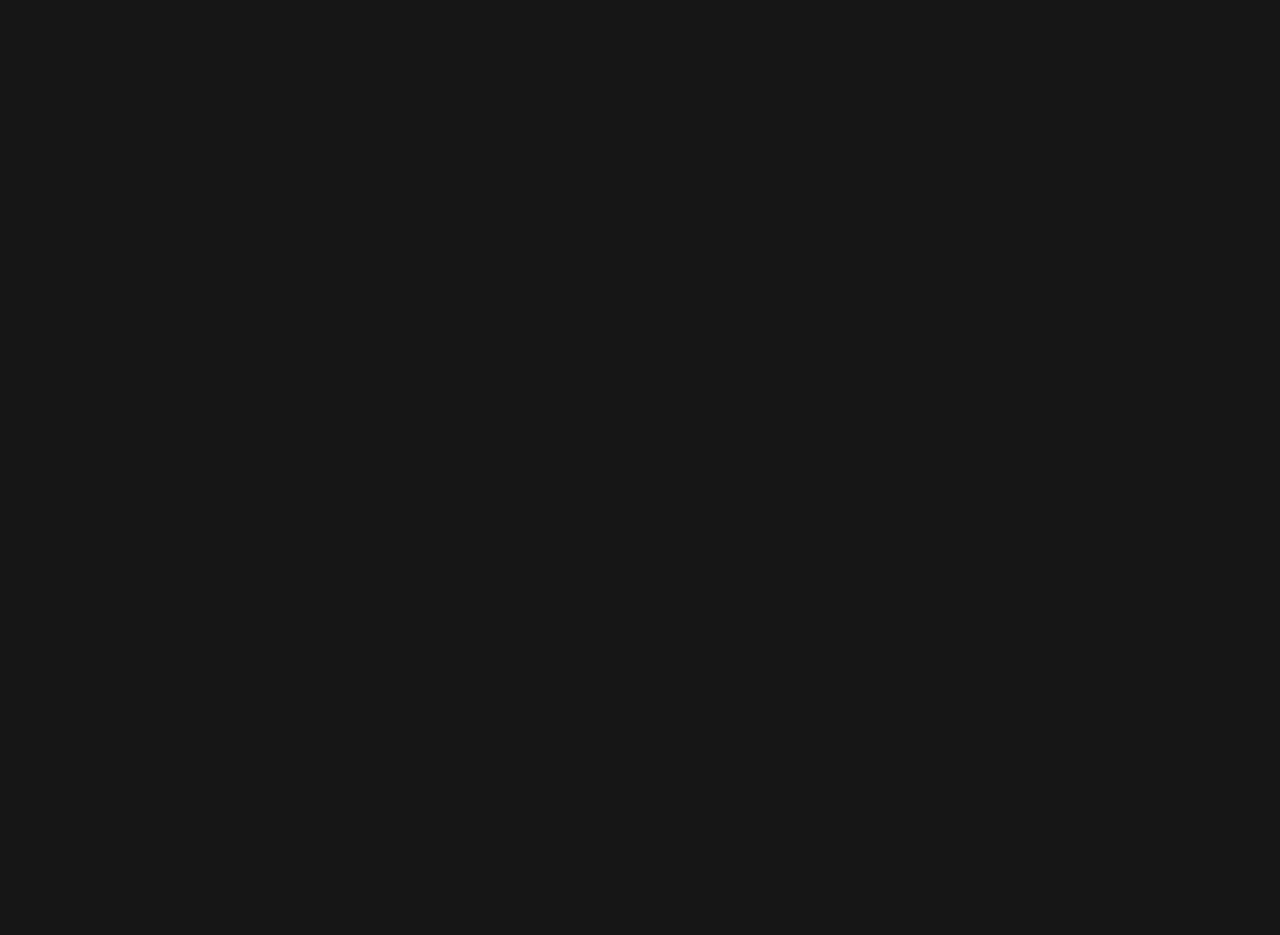
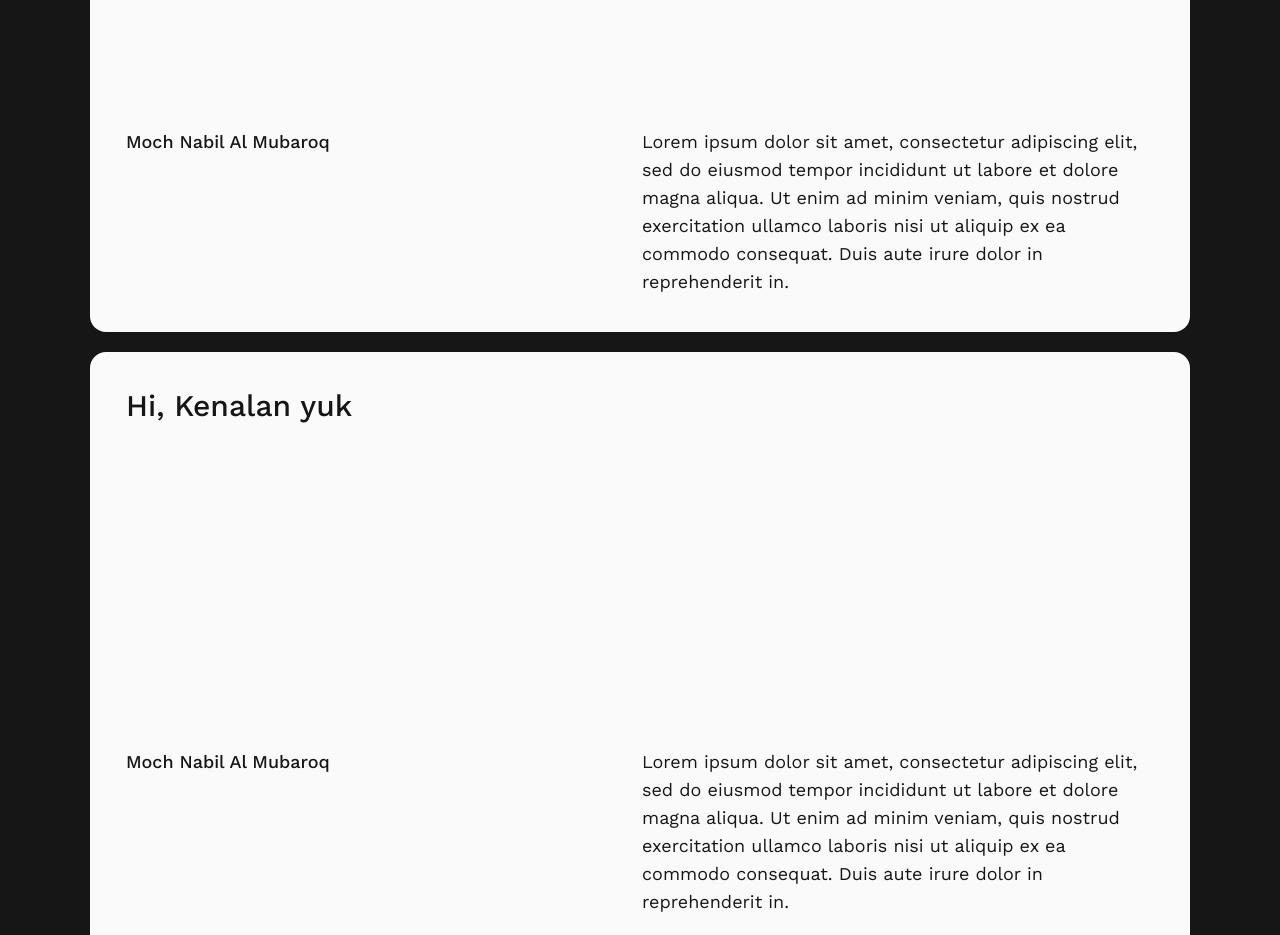
Before and after one commit to qobilbaroq/portofolio, a Next.js app: page / in a window 1280 px wide. Shown: the part 1000-1935 px from the top of the page. Before the commit the page ends 800 px from the top, so only its background shows below. Built offline with nearby package versions, Linux system fonts and the light colour scheme.

Commit message:
add:saveral  page

```diff
--- a/app/globals.css
+++ b/app/globals.css
@@ -42,8 +42,8 @@
 @layer utilities {
   .auto-card{
     @apply rounded-2xl mt-5
-    w-full
-    h-64
+    w-[340px]
+    h-[525px]
     md:w-[700px] md:h-[400px]
     lg:w-[900px] lg:h-[500px]
     xl:w-[1100px] xl:h-[600px]
--- a/app/page.jsx
+++ b/app/page.jsx
@@ -1,11 +1,23 @@
 import Navbar from '@/components/layout/Navbar'
+import About from '@/components/section/About';
+import Contact from '@/components/section/Contact';
+import Experience from '@/components/section/Experience';
 import { Main } from '@/components/section/Main';
+import Pengenalan from '@/components/section/Pengenalan';
+import Projects from '@/components/section/Projects';
+import Skills from '@/components/section/Skills';
 
 export default function Home() {
   return (
     <div className='flex flex-col justify-start items-center min-h-screen'>
     <Navbar/>
     <Main/>
+    <Pengenalan/>
+    <About/>
+    <Skills/>
+    <Projects/>
+    <Experience/>
+    <Contact/>
     </div>
   );
 }
--- /dev/null
+++ b/components/section/About.jsx
@@ -0,0 +1,22 @@
+import React from 'react'
+
+const About = () => {
+  return (
+    <div className="flex flex-col justify-between md:p-9 p-5 auto-card bg-foreground text-background">
+      <h1 className="text-3xl font-medium">Hi, Kenalan yuk</h1>
+      <div className="flex flex-col md:flex-row justify-between gap-7">
+        <div className="md:w-1/3 font-medium text-lg">Moch Nabil Al Mubaroq </div>
+
+        <div className="md:w-lg text-lg ">
+          Lorem ipsum dolor sit amet, consectetur adipiscing elit, sed do
+          eiusmod tempor incididunt ut labore et dolore magna aliqua. Ut enim ad
+          minim veniam, quis nostrud exercitation ullamco laboris nisi ut
+          aliquip ex ea commodo consequat. Duis aute irure dolor in
+          reprehenderit in.
+        </div>
+      </div>
+    </div>
+  )
+}
+
+export default About
--- /dev/null
+++ b/components/section/Contact.jsx
@@ -0,0 +1,22 @@
+import React from 'react'
+
+const Contact = () => {
+  return (
+    <div className="flex flex-col justify-between md:p-9 p-5 auto-card bg-foreground text-background">
+      <h1 className="text-3xl font-medium">Hi, Kenalan yuk</h1>
+      <div className="flex flex-col md:flex-row justify-between gap-7">
+        <div className="md:w-1/3 font-medium text-lg">Moch Nabil Al Mubaroq </div>
+
+        <div className="md:w-lg text-lg ">
+          Lorem ipsum dolor sit amet, consectetur adipiscing elit, sed do
+          eiusmod tempor incididunt ut labore et dolore magna aliqua. Ut enim ad
+          minim veniam, quis nostrud exercitation ullamco laboris nisi ut
+          aliquip ex ea commodo consequat. Duis aute irure dolor in
+          reprehenderit in.
+        </div>
+      </div>
+    </div>
+  )
+}
+
+export default Contact
--- /dev/null
+++ b/components/section/Experience.jsx
@@ -0,0 +1,22 @@
+import React from 'react'
+
+const Experience = () => {
+  return (
+    <div className="flex flex-col justify-between md:p-9 p-5 auto-card bg-foreground text-background">
+      <h1 className="text-3xl font-medium">Hi, Kenalan yuk</h1>
+      <div className="flex flex-col md:flex-row justify-between gap-7">
+        <div className="md:w-1/3 font-medium text-lg">Moch Nabil Al Mubaroq </div>
+
+        <div className="md:w-lg text-lg ">
+          Lorem ipsum dolor sit amet, consectetur adipiscing elit, sed do
+          eiusmod tempor incididunt ut labore et dolore magna aliqua. Ut enim ad
+          minim veniam, quis nostrud exercitation ullamco laboris nisi ut
+          aliquip ex ea commodo consequat. Duis aute irure dolor in
+          reprehenderit in.
+        </div>
+      </div>
+    </div>
+  )
+}
+
+export default Experience
--- /dev/null
+++ b/components/section/Pengenalan.jsx
@@ -0,0 +1,22 @@
+import React from "react";
+
+const Pengenalan = () => {
+  return (
+    <div className="flex flex-col justify-between md:p-9 p-5 auto-card bg-foreground text-background">
+      <h1 className="text-3xl font-medium">Hi, Kenalan yuk</h1>
+      <div className="flex flex-col md:flex-row justify-between gap-7">
+        <div className="md:w-1/3 font-medium text-lg">Moch Nabil Al Mubaroq </div>
+
+        <div className="md:w-lg text-lg ">
+          Lorem ipsum dolor sit amet, consectetur adipiscing elit, sed do
+          eiusmod tempor incididunt ut labore et dolore magna aliqua. Ut enim ad
+          minim veniam, quis nostrud exercitation ullamco laboris nisi ut
+          aliquip ex ea commodo consequat. Duis aute irure dolor in
+          reprehenderit in.
+        </div>
+      </div>
+    </div>
+  );
+};
+
+export default Pengenalan;
--- /dev/null
+++ b/components/section/Projects.jsx
@@ -0,0 +1,9 @@
+import React from 'react'
+
+const Projects = () => {
+  return (
+    <div className='auto-card bg-foreground'>Projects</div>
+  )
+}
+
+export default Projects
--- /dev/null
+++ b/components/section/Skills.jsx
@@ -0,0 +1,9 @@
+import React from 'react'
+
+const Skills = () => {
+  return (
+    <div className='auto-card bg-foreground'>Skills</div>
+  )
+}
+
+export default Skills
```
